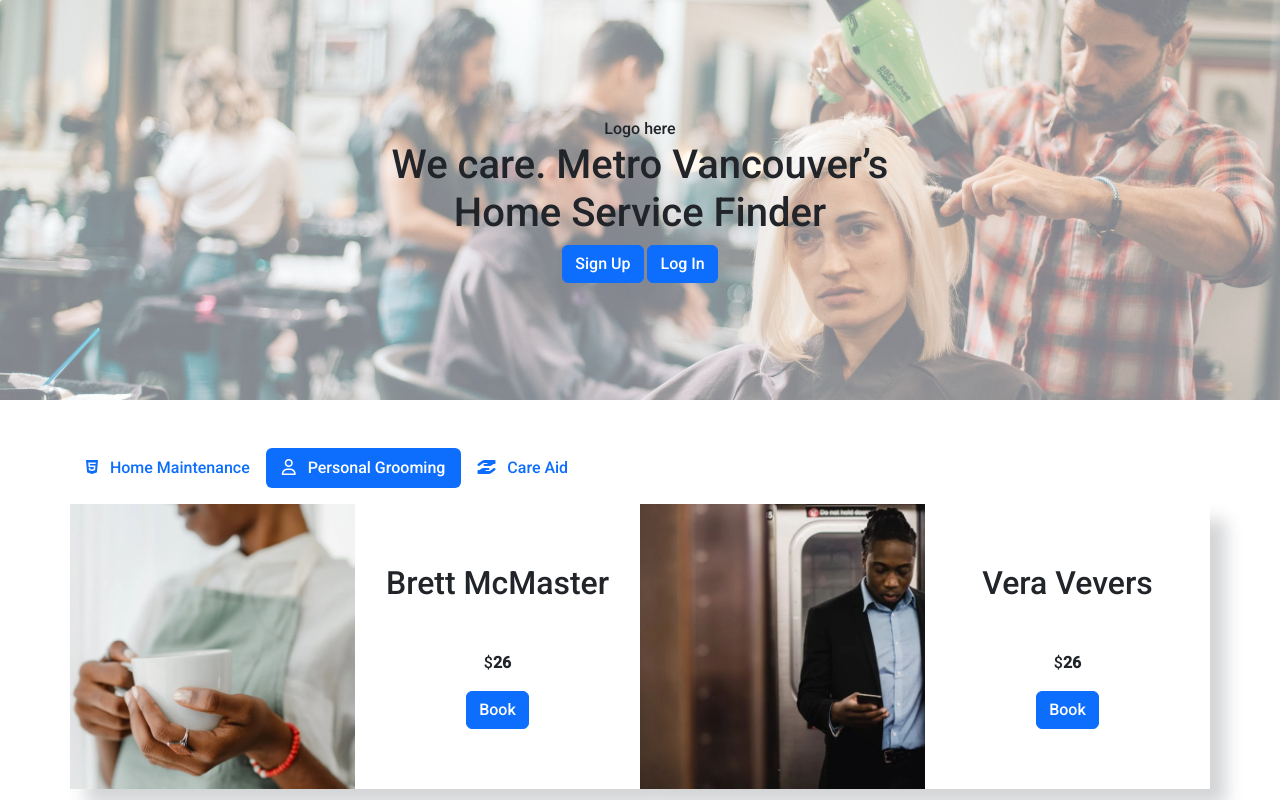
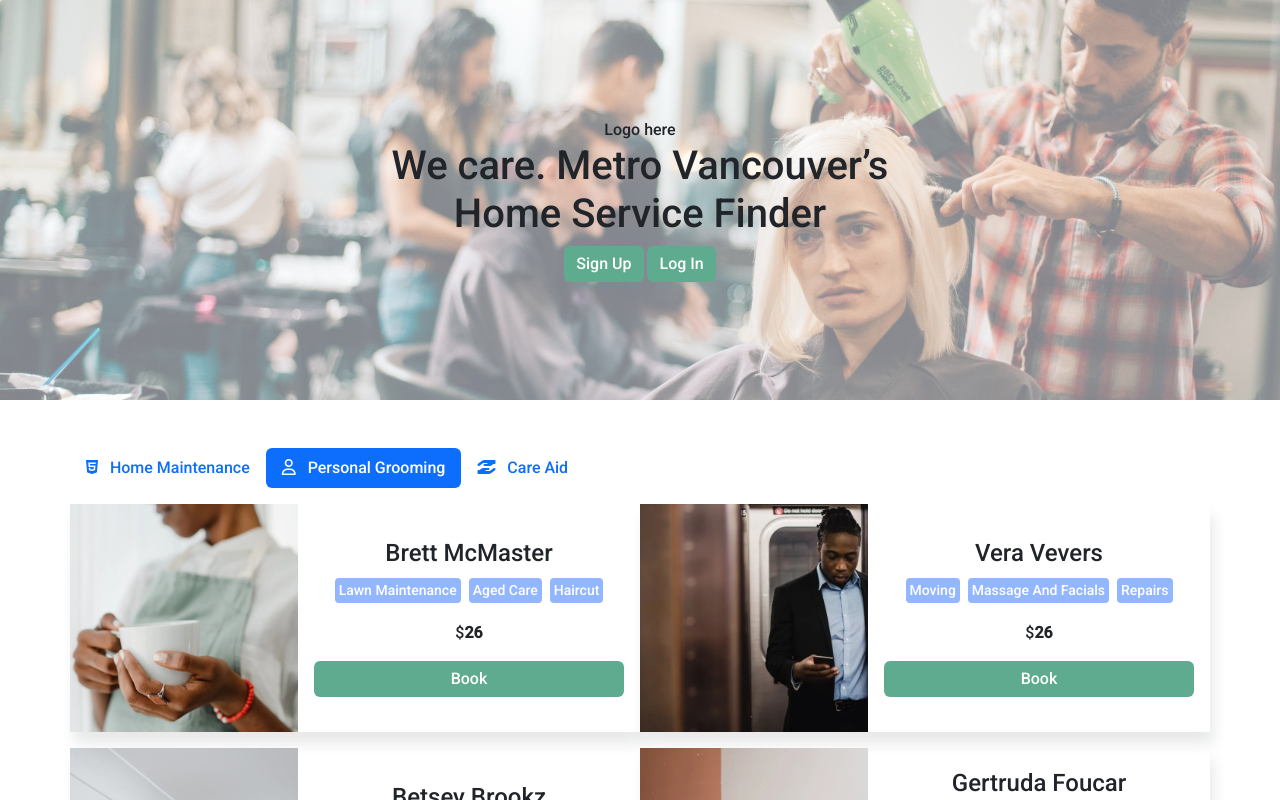
Before and after one commit to umarsalih/careio_react_frontend, a React (Create React App) app: page / in a window 1280 px wide. Shown: the top 800 px of the page. Built offline with nearby package versions, Linux system fonts and the light colour scheme; the HTML template or start-up script is replaced by a standard one.

Commit message:
finetune partner card

```diff
--- a/src/components/home/TabsPartners.jsx
+++ b/src/components/home/TabsPartners.jsx
@@ -3,7 +3,7 @@ import PartnerCollection from '../partners/PartnersCollection';
 const TabsPartners = (props) => {
   return (
     <Fragment>
-        <div className="care-partner-tabs container ">
+        <div className="care-partner-tabs container">
             <div className="row care-tabs-nav">
                 <ul className="nav nav-pills mb-3" id="pills-tab" role="tablist">
                     <li className="nav-item" role="presentation">
--- a/src/components/partners/PartnerCard.jsx
+++ b/src/components/partners/PartnerCard.jsx
@@ -10,24 +10,24 @@ const PartnerCard = ({
 
   return (
     <Fragment>
-        <div className="care-partner-card col-md-6">
+        <div className="care-partner-card col-md-6 p-0">
             <div className="image">
                 <img src={require(`./../../images/partners/partner-${partnerId}.jpg`)} alt={firstName}/>
             </div>
             <div className="meta__outter">
                 <div className='meta'>
-                    <h2 className="partner-name">{firstName} {lastName}</h2>
+                    <h4 className="partner-name">{firstName} {lastName}</h4>
                     <ul className="partner-services">
                         {
                             services.map( (s, i) => (
-                                <li className="badge badge-pill badge-light" key={i}> {s} </li>
+                                <li className="mx-1" key={s}> {s} </li>
                             ))
                         }
                     </ul>
                     <p>$<strong>{rate} </strong></p>
 
                     <button type="button"
-                        className="btn btn-primary"
+                        className="btn btn-primary w-100"
                         data-bs-toggle="modal"
                         data-bs-target="#bookingModal">
                       Book
--- a/src/components/partners/PartnersCollection.jsx
+++ b/src/components/partners/PartnersCollection.jsx
@@ -41,7 +41,7 @@ const PartnerCollection = ({
                             partnerId={partner.partner_id}
                             firstName={partner.first_name}
                             lastName={partner.last_name}
-                            services={partners.services}
+                            services={partner.services}
                             hourlyRate={partner.hourly_rate}
                         />
                     }
--- a/src/styles/care.css
+++ b/src/styles/care.css
@@ -1,3 +1,7 @@
+#CareIOHome .btn, #CareIOHome .btn-primary {
+  background-color: #5FAB8F;
+  border: 0;
+}
 #CareIOHome .care-hero {
   background-image: url("./../images/banner1.jpg");
   background-size: cover;
@@ -18,18 +22,19 @@
 .care-partner-card {
   display: flex;
   padding: 0;
-  box-shadow: 1rem 1rem 1rem rgba(40, 45, 55, 0.2);
+  box-shadow: 0.25rem 0.75rem 0.75rem rgba(40, 45, 55, 0.1);
   margin-bottom: 1rem;
 }
 .care-partner-card .image {
-  width: 50%;
+  max-width: 40%;
+  text-align: left;
 }
 .care-partner-card .image img {
   width: 100%;
   min-width: 10rem;
 }
 .care-partner-card .meta__outter {
-  width: 50%;
+  width: 60%;
   display: flex;
   align-items: center;
 }
@@ -39,9 +44,20 @@
   padding: 1rem;
   text-align: center;
 }
+.care-partner-card .meta ul {
+  padding-left: 0;
+  padding-right: 0;
+}
 .care-partner-card .meta li {
   list-style: none;
-  display: inline;
+  display: inline-block;
+  font-size: 0.875rem;
+  background-color: #92B6FF;
+  color: #fff;
+  padding: 2px 4px;
+  text-transform: capitalize;
+  border-radius: 4px;
+  margin: 2px 4px;
 }
 
 /*# sourceMappingURL=care.css.map */
--- a/src/styles/components/partner-card.scss
+++ b/src/styles/components/partner-card.scss
@@ -1,17 +1,19 @@
 .care-partner-card{
     display: flex;
     padding: 0;
-    box-shadow: 1rem 1rem 1rem $CARE_SHADOW;
+    box-shadow: 0.25rem 0.75rem 0.75rem $CARE_SHADOW;
     margin-bottom: 1rem;
+    // border-radius: 0.75rem;
     .image{
-        width: 50%;
+        max-width: 40%;
+        text-align: left;
         img{
             width: 100%;
             min-width: 10rem;
         }
     }
     .meta__outter{
-        width: 50%;
+        width: 60%;
         display: flex;
         align-items: center;
     }
@@ -20,9 +22,20 @@
         display: block;
         padding: 1rem;
         text-align: center;
+        ul{
+            padding-left: 0;
+            padding-right: 0;
+        }
         li{
             list-style: none;
-            display: inline;
+            display: inline-block;
+            font-size: 0.875rem;
+            background-color: $CARE_PURPLE_BRIGHT_LT;
+            color: #fff;
+            padding: 2px 4px;
+            text-transform: capitalize;
+            border-radius: 4px;
+            margin: 2px 4px;
         }
     }
 }
--- a/src/styles/layout-home.scss
+++ b/src/styles/layout-home.scss
@@ -1,4 +1,9 @@
 #CareIOHome{
+    //utils
+    .btn, .btn-primary{
+        background-color: $CARE_GREEN;
+        border: 0;
+    }
     .care-hero{
         background-image: url("./../images/banner1.jpg");
         background-size: cover;
--- a/src/styles/utils-colors.scss
+++ b/src/styles/utils-colors.scss
@@ -8,4 +8,4 @@ $CARE_DARK: #282D37 ;
 $CARE_LIGHTEST: #F7F7F2;
 $CARE_LIGHT: #BEBEBE;
 
-$CARE_SHADOW: rgba(40, 45, 55, 0.2) ;
+$CARE_SHADOW: rgba(40, 45, 55, 0.1) ;
```
Also changed, not shown: src/TODO.MD (+4 -2 lines), 2 other files (tests, documents, lock files or other folders).
